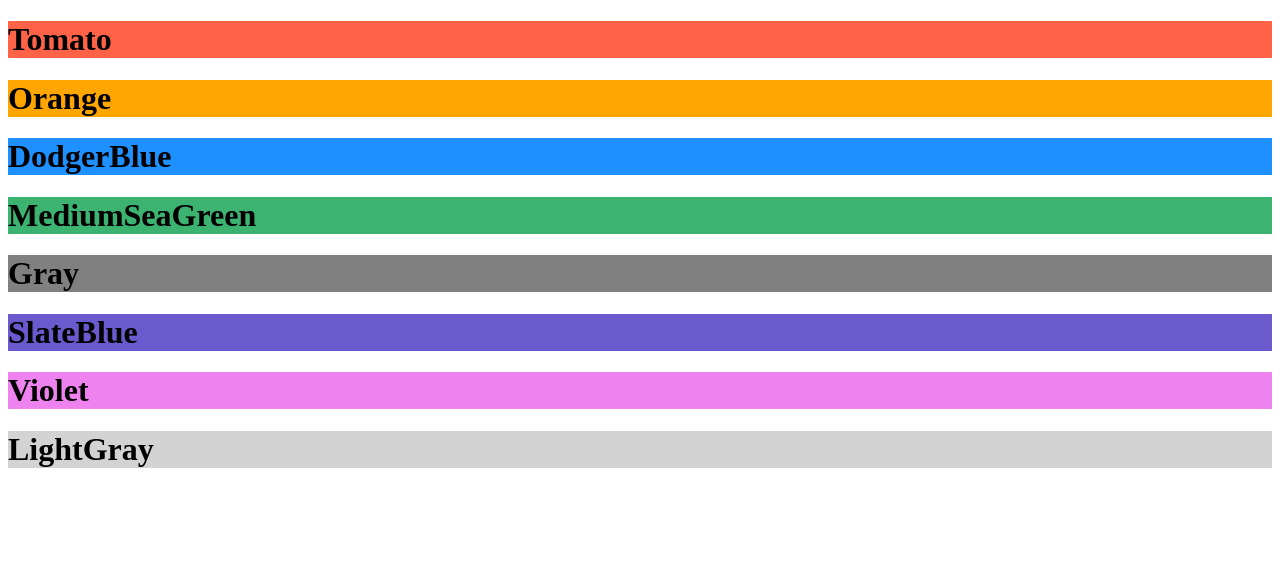
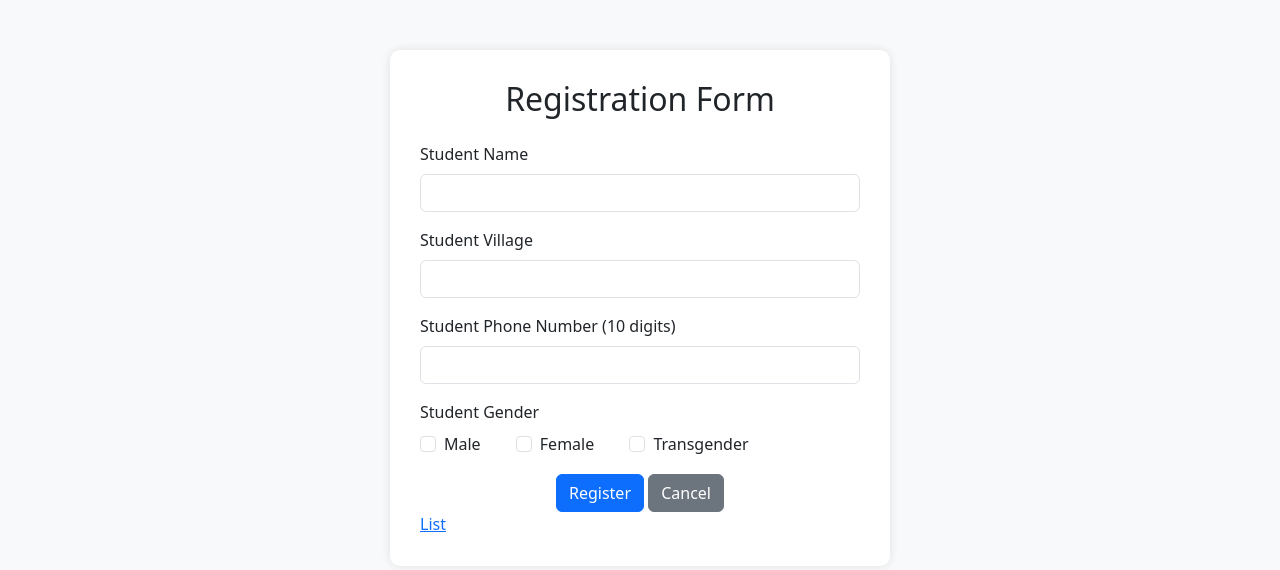
Before and after one commit to manikantha143/vamsi-java-project, a plain HTML site: page index.html in a window 1280 px wide. Drawn offline with nearby package versions, Linux system fonts and the light colour scheme.

Commit message:
Update index.html

```diff
--- a/index.html
+++ b/index.html
@@ -1,15 +1,89 @@
 <!DOCTYPE html>
-<html>
+<html lang="en">
+<head>
+    <meta charset="UTF-8">
+    <meta name="viewport" content="width=device-width, initial-scale=1.0">
+    <title>Registration Form</title>
+    <link href="https://cdn.jsdelivr.net/npm/bootstrap@5.3.2/dist/css/bootstrap.min.css" rel="stylesheet" integrity="sha384-T3c6CoIi6uLrA9TneNEoa7RxnatzjcDSCmG1MXxSR1GAsXEV/Dwwykc2MPK8M2HN" crossorigin="anonymous">
+    <style>
+        body {
+            background-color: #f8f9fa;
+        }
+        .container {
+            max-width: 500px;
+            margin-top: 50px;
+            background-color: #fff;
+            border-radius: 10px;
+            padding: 30px;
+            box-shadow: 0px 0px 10px 0px rgba(0,0,0,0.1);
+        }
+        .form-check-label {
+            margin-right: 15px;
+        }
+    </style>
+    <script>
+        function limitCheckboxSelection(checkbox) {
+            var checkboxes = document.getElementsByName('studentGender');
+            checkboxes.forEach(function(cb) {
+                if (cb !== checkbox) {
+                    cb.checked = false;
+                }
+            });
+        }
+        function limitPhoneNumber(event) {
+            var phoneInput = event.target;
+            if (phoneInput.value.length > 10) {
+                phoneInput.value = phoneInput.value.slice(0, 10);
+            }
+        }
+        function validatePhoneNumber(event) {
+            var phoneInput = event.target;
+            if (phoneInput.value.length < 10) {
+                alert("Phone number must be 10 digits.");
+                event.preventDefault();
+            }
+        }
+    </script>
+</head>
 <body>
-
-<h1 style="background-color:Tomato;">Tomato</h1>
-<h1 style="background-color:Orange;">Orange</h1>
-<h1 style="background-color:DodgerBlue;">DodgerBlue</h1>
-<h1 style="background-color:MediumSeaGreen;">MediumSeaGreen</h1>
-<h1 style="background-color:Gray;">Gray</h1>
-<h1 style="background-color:SlateBlue;">SlateBlue</h1>
-<h1 style="background-color:Violet;">Violet</h1>
-<h1 style="background-color:LightGray;">LightGray</h1>
-
+    <div class="container">
+        <h2 class="text-center mb-4">Registration Form</h2>
+        <form action="register" method="post" onsubmit="validatePhoneNumber(event)">
+            <div class="mb-3">
+                <label for="studentName" class="form-label">Student Name</label>
+                <input type="text" class="form-control" id="studentName" name="studentName">
+            </div>
+            <div class="mb-3">
+                <label for="studentVillage" class="form-label">Student Village</label>
+                <input type="text" class="form-control" id="studentVillage" name="studentVillage">
+            </div>
+            <div class="mb-3">
+                <label for="studentPhoneNumber" class="form-label">Student Phone Number (10 digits)</label>
+                <input type="text" class="form-control" id="studentPhoneNumber" name="studentPhoneNumber" oninput="limitPhoneNumber(event)">
+            </div>
+            <div class="mb-3">
+                <label class="form-label">Student Gender</label><br>
+                <div class="form-check form-check-inline">
+                    <input type="checkbox" class="form-check-input" id="male" name="studentGender" value="male" onclick="limitCheckboxSelection(this)">
+                    <label class="form-check-label" for="male">Male</label>
+                </div>
+                <div class="form-check form-check-inline">
+                    <input type="checkbox" class="form-check-input" id="female" name="studentGender" value="female" onclick="limitCheckboxSelection(this)">
+                    <label class="form-check-label" for="female">Female</label>
+                </div>
+                <div class="form-check form-check-inline">
+                    <input type="checkbox" class="form-check-input" id="transgender" name="studentGender" value="transgender" onclick="limitCheckboxSelection(this)">
+                    <label class="form-check-label" for="transgender">Transgender</label>
+                </div>
+            </div>
+            <div class="text-center">
+                <button type="submit" class="btn btn-primary">Register</button>
+                <button type="reset" class="btn btn-secondary">Cancel</button>
+            </div>
+            <div>
+            	<a href="studentList">List</a>
+            </div>
+        </form>
+    </div>
 </body>
 </html>
```
